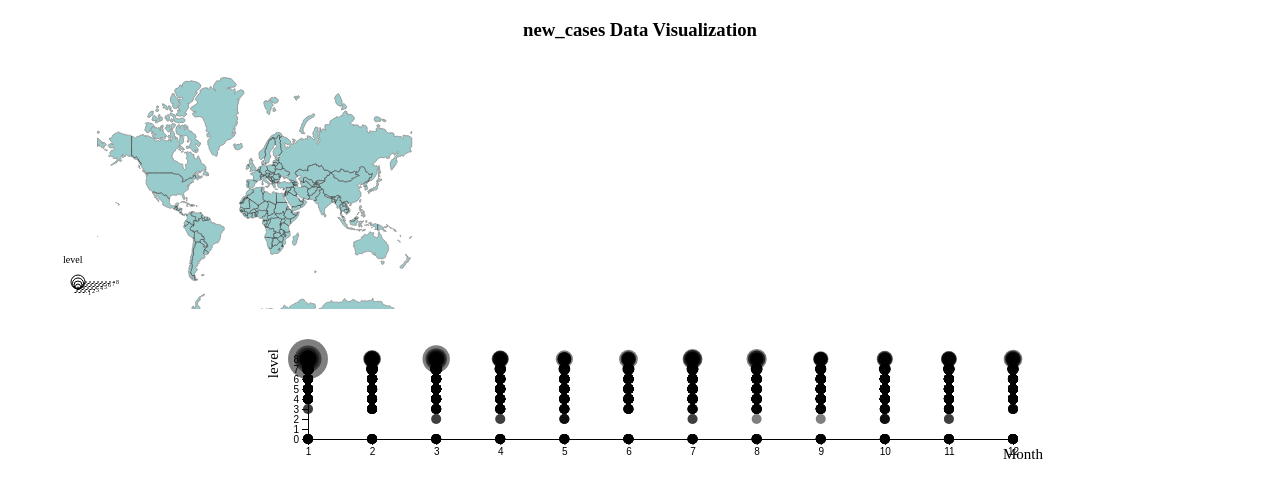
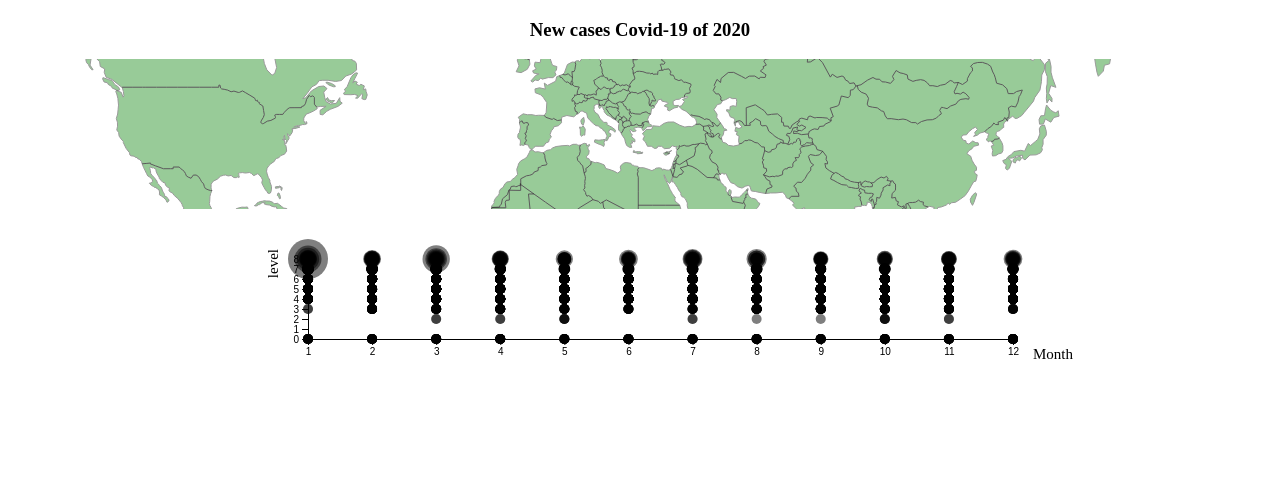
Before and after one commit to DS-DV-IU/ds-dv, a plain HTML site: page src/Geomap.html in a window 1280 px wide. Drawn offline with nearby package versions, Linux system fonts and the light colour scheme.

Commit message:
geomap resized bug

```diff
--- a/src/Geomap.html
+++ b/src/Geomap.html
@@ -32,7 +32,7 @@
     </style>
     <script src="https://unpkg.com/d3@7.0.1/dist/d3.min.js"></script>
 </head>
-<h3>new_cases Data Visualization</h3>
+<h3>New cases Covid-19 of 2020</h3>
 
 <div id="WorldMap"></div>
 <div id="MapLegend"></div>
@@ -85,31 +85,31 @@
         .range([10, width - 10])
         .padding(0.2);
     const xAxis = bars.append("g")
-        .attr("transform", `translate(0,${height})`)
+        .attr("transform", `translate(0,${height})`);
 
     // Initialize the Y axis
     const y = d3.scaleLinear()
         .range([height, 0]);
     const yAxis = bars.append("g")
-        .attr("transform", "translate(10,0)")
-
+        .attr("transform", "translate(10,0)");
 
     const worldmap = d3.select("#WorldMap")
         .append("svg")
         .attr("class", "container")
         .attr("id", "world-map")
-        .attr("width", width + margin.left + margin.right)
-        .attr("height", height + margin.top + margin.bottom)
+        .attr("width", "100%")
+        .attr("height", "100%")
         .append("g")
-        .attr("transform", `translate(${margin.left},${margin.top})`);
+        .attr("transform", `translate(${width / 2},${height / 2})`);
 
     const projection = d3.geoMercator()
-        .center([5, 40])                // GPS of location to zoom on
-        .scale(50)                       // This is like the zoom
-        .translate([width / 2, height / 2])
+        .center([0, 0])
+        .scale(200)
+        .translate([width, height]); // Update the translation to the middle of the SVG
 
     // create tooltip
-    const tooltip = d3.select("body").append("div")
+    const tooltip = d3.select("#WorldMap")
+        .append("div")
         .attr("class", "tooltip")
         .style("opacity", 0);
 
@@ -124,7 +124,7 @@
             .attr("d", d3.geoPath()
                 .projection(projection)
             )
-            .style("fill", "teal")
+            .style("fill", "green")
             .style("stroke", "black")
             .style("opacity", .4)
             .on("mouseover", function (event, d) {
@@ -149,43 +149,43 @@
             });
     })
 
-    // Add legend: circles
-    const valuesToShow = [1,2,3,4,5,6,7,8]
-    const xCircle = 0
-    const xLabel = 20
-    const yCircle = 180
+    // // Add legend: circles
+    // const valuesToShow = [1,2,3,4,5,6,7,8]
+    // const xCircle = 0
+    // const xLabel = 20
+    // const yCircle = 180
 
-    // Add legend: segments
-    worldmap
-        .selectAll("legend")
-        .data(valuesToShow)
-        .join("line")
-        .attr('x1', d => xCircle + d * 1.5 - 5)
-        .attr('x2', d => xLabel + d * 4 - 15)
-        .attr('y1', d => yCircle - d * 1.5 + 5)
-        .attr('y2', d => yCircle - d * 1.5 + 5)
-        .attr('stroke', 'black')
-        .style('stroke-dasharray', ('2,2'))
+    // // Add legend: segments
+    // worldmap
+    //     .selectAll("legend")
+    //     .data(valuesToShow)
+    //     .join("line")
+    //     .attr('x1', d => xCircle + d * 1.5 - 5)
+    //     .attr('x2', d => xLabel + d * 4 - 15)
+    //     .attr('y1', d => yCircle - d * 1.5 + 5)
+    //     .attr('y2', d => yCircle - d * 1.5 + 5)
+    //     .attr('stroke', 'black')
+    //     .style('stroke-dasharray', ('2,2'))
 
-    // Add legend: labels
-    worldmap
-        .selectAll("legend")
-        .data(valuesToShow)
-        .join("text")
-        .attr('x', d => xLabel + d * 4 - 14)
-        .attr('y', d => yCircle - d * 1.5 + 5 + 1)
-        .text(d => d)
-        .style("font-size", 6)
-        .attr('alignment-baseline', 'middle')
+    // // Add legend: labels
+    // worldmap
+    //     .selectAll("legend")
+    //     .data(valuesToShow)
+    //     .join("text")
+    //     .attr('x', d => xLabel + d * 4 - 14)
+    //     .attr('y', d => yCircle - d * 1.5 + 5 + 1)
+    //     .text(d => d)
+    //     .style("font-size", 6)
+    //     .attr('alignment-baseline', 'middle')
 
-    worldmap
-        .append("text")
-        .data(valuesToShow)
-        .attr("x", xCircle - 15)
-        .attr("y", yCircle - 30)
-        .attr("dy", ".35em")
-        .text("level")
-        .style("font-size", 10)
+    // worldmap
+    //     .append("text")
+    //     .data(valuesToShow)
+    //     .attr("x", xCircle - 15)
+    //     .attr("y", yCircle - 30)
+    //     .attr("dy", ".35em")
+    //     .text("level")
+    //     .style("font-size", 10)
 
     // data url
     const csvUrl = "https://raw.githubusercontent.com/DS-DV-IU/ds-dv/main/data/data_newcases.csv";
@@ -343,7 +343,7 @@
         svg.append("text")
             .attr("class", "x label")
             .attr("text-anchor", "end")
-            .attr("x", width * 2.5 - 50)
+            .attr("x", width * 2.5 - 20)
             .attr("y", height * 1.2 - 30)
             .style("font-size", "15px")
             .text("Month");
```
